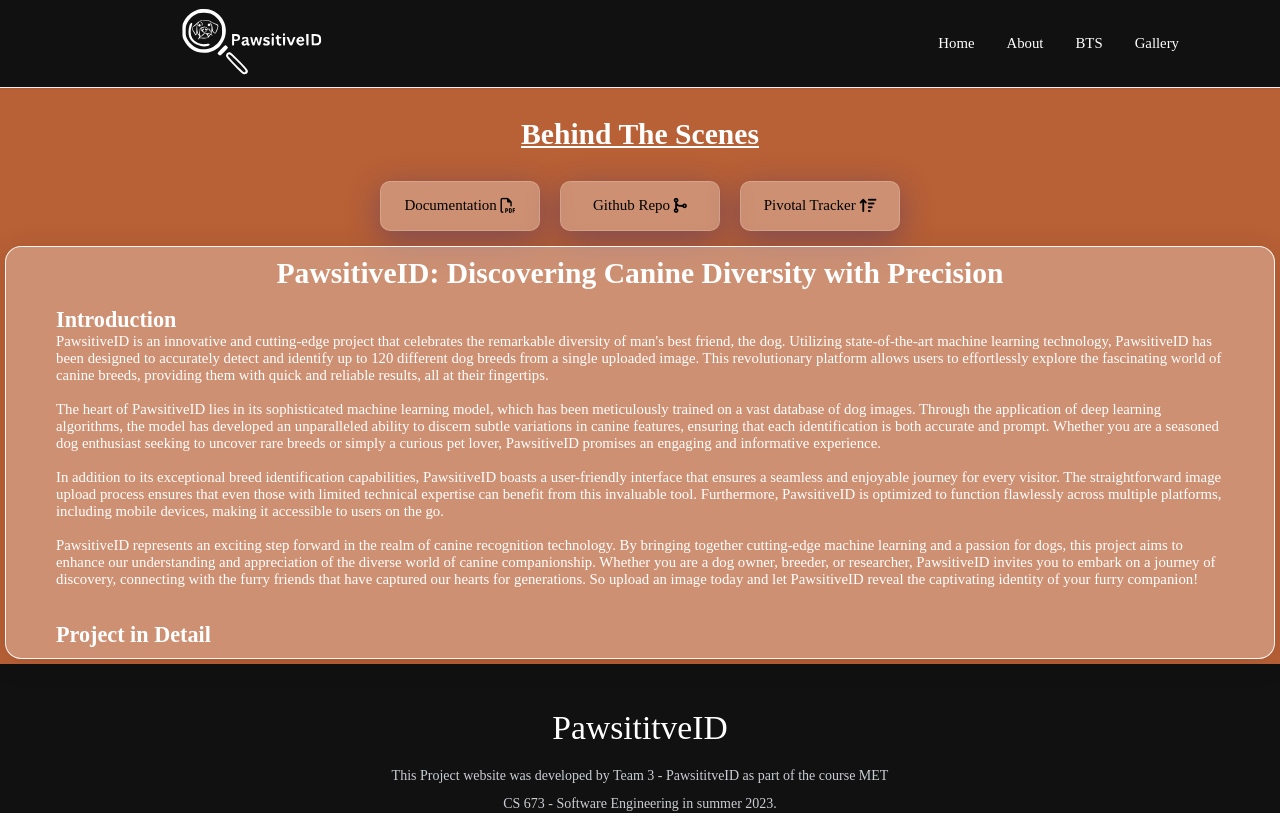
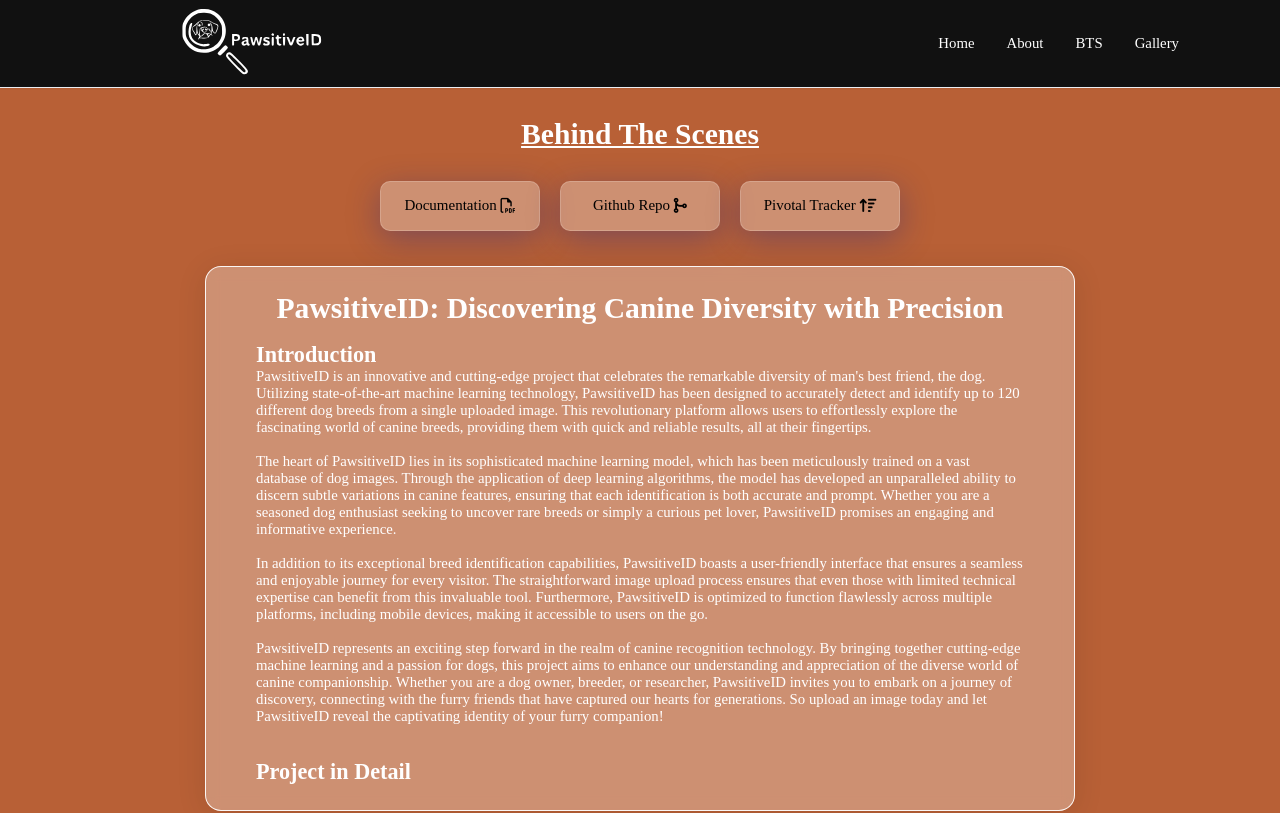
Before and after one commit to srinikhil0/pawsitive_id_Angular, an Angular app: page /bts in a window 1280 px wide. Shown: the top 813 px of the page. Built offline with nearby package versions, Linux system fonts and the light colour scheme.

Commit message:
Update bts.component.css

```diff
--- a/src/app/bts/bts.component.css
+++ b/src/app/bts/bts.component.css
@@ -46,7 +46,8 @@
 }
 
 .pdid__desc {
-    padding: 10px 50px 10px 50px;
+    margin: 25px 200px;
+    padding: 25px 50px;
     background: rgba(255, 255, 255, 0.3);
     border-radius: 16px;
     box-shadow: 0 4px 30px rgba(0, 0, 0, 0.1);
```
